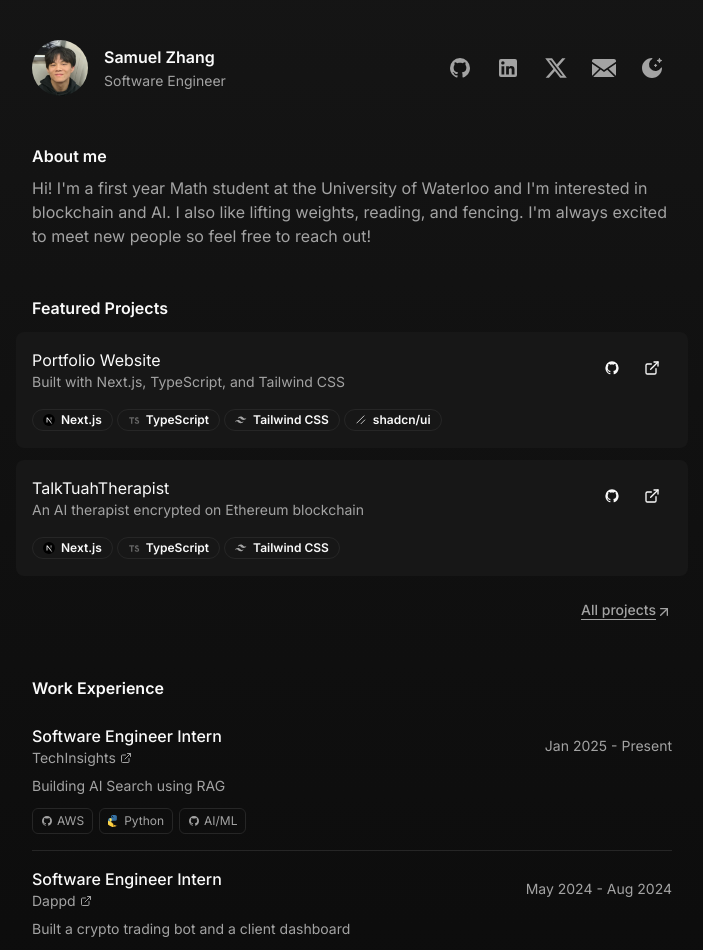
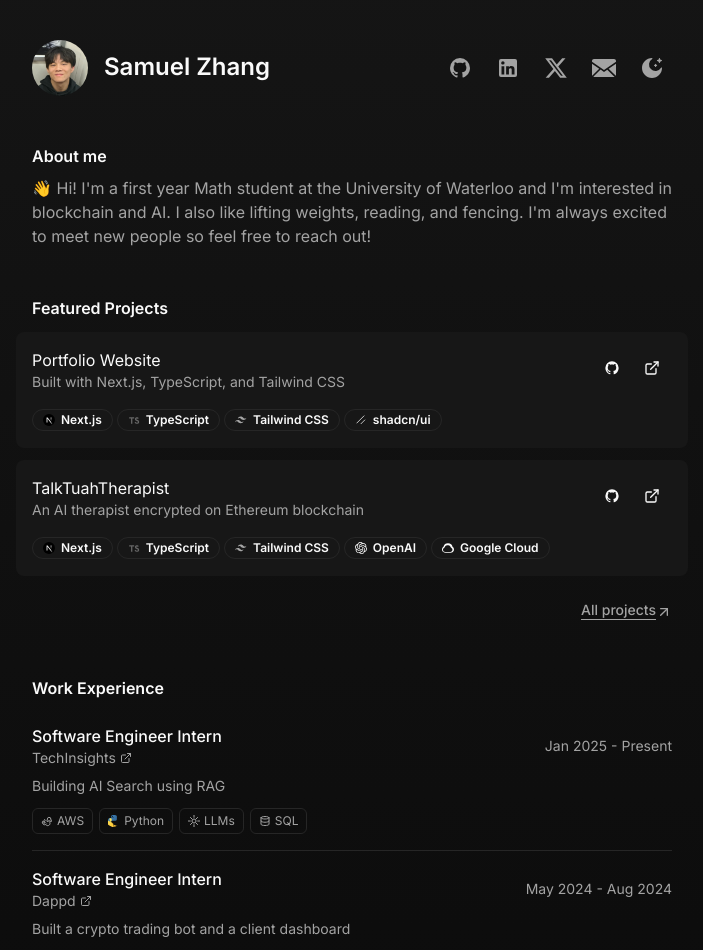
Before and after one commit to SamuelZ12/personal-website, a Next.js app: page / in a window 1280 px wide. Shown: the top 950 px of the page, without its empty margins (288-991 px from the left). Built offline with nearby package versions, Linux system fonts and the light colour scheme.

Commit message:
Update config + tags

```diff
--- a/src/components/header.tsx
+++ b/src/components/header.tsx
@@ -33,7 +33,7 @@ const Header = () => {
                         </AvatarFallback>
                     </Avatar>
                     <div>
-                        <h1 className='font-semibold'>{CONFIG.name}</h1>
+                        <h1 className='text-2xl font-semibold'>{CONFIG.name}</h1>
                         <p className='mt-0.5 text-sm text-muted-foreground'>
                             {CONFIG.title}
                         </p>
--- a/src/components/icons.tsx
+++ b/src/components/icons.tsx
@@ -661,4 +661,30 @@ export const Icons = {
             />
         </svg>
     ),
+    aws: (props: LucideProps) => (
+        <svg viewBox="0 0 24 24" fill="none" xmlns="http://www.w3.org/2000/svg" {...props}>
+            <path d="M7.31 9.06l1.12 2.43A127 127 0 0 0 6.35 13L8 15.5M8.17 15.34c-.51.41-1.1.83-1.74 1.23-.17.12-.37.18-.57.18-.28 0-.57-.11-.77-.32l-1.2-1.25a.97.97 0 0 1-.22-1.09c.13-.32.4-.54.73-.59l1.97-.22M20.71 12.2l-1.83-6.62c-.09-.34-.39-.58-.74-.58h-3.82c-.35 0-.65.24-.74.58l-1.83 6.62c-.11.39.19.78.59.78h1.64c.35 0 .65-.24.74-.58l.23-.83h2.56l.23.83c.09.34.39.58.74.58h1.64c.4 0 .7-.39.59-.78M10.72 17.97l-.17.17c-1.79 1.79-4.69 1.79-6.48 0-1.79-1.79-1.79-4.69 0-6.48l.17-.17M16.5 13.29l.17.17c1.79 1.79 1.79 4.69 0 6.48-1.79 1.79-4.69 1.79-6.48 0l-.17-.17" stroke="currentColor" strokeWidth="2" strokeLinecap="round" strokeLinejoin="round"/>
+        </svg>
+    ),
+    llm: (props: LucideProps) => (
+        <svg viewBox="0 0 24 24" fill="none" xmlns="http://www.w3.org/2000/svg" {...props}>
+            <path d="M12 4.5v-4M12 23.5v-4M4.5 12h-4M23.5 12h-4M4.929 4.929l2.828 2.828M16.243 16.243l2.828 2.828M4.929 19.071l2.828-2.828M16.243 7.757l2.828-2.828" stroke="currentColor" strokeWidth="2" strokeLinecap="round" strokeLinejoin="round"/>
+            <circle cx="12" cy="12" r="4" stroke="currentColor" strokeWidth="2"/>
+        </svg>
+    ),
+    sql: (props: LucideProps) => (
+        <svg viewBox="0 0 24 24" fill="none" xmlns="http://www.w3.org/2000/svg" {...props}>
+            <path d="M4 5.5C4 4.12 7.58 3 12 3s8 1.12 8 2.5M4 5.5v13C4 19.88 7.58 21 12 21s8-1.12 8-2.5v-13M4 5.5C4 6.88 7.58 8 12 8s8-1.12 8-2.5M4 12c0 1.38 3.58 2.5 8 2.5s8-1.12 8-2.5" stroke="currentColor" strokeWidth="2" strokeLinecap="round" strokeLinejoin="round"/>
+        </svg>
+    ),
+    openai: (props: LucideProps) => (
+        <svg viewBox="0 0 24 24" fill="currentColor" {...props}>
+            <path d="M22.2819 9.8211a5.9847 5.9847 0 0 0-.5157-4.9108 6.0462 6.0462 0 0 0-6.5098-2.9A6.0651 6.0651 0 0 0 4.9807 4.1818a5.9847 5.9847 0 0 0-3.9977 2.9 6.0462 6.0462 0 0 0 .7427 7.0966 5.98 5.98 0 0 0 .511 4.9107 6.051 6.051 0 0 0 6.5146 2.9001A5.9847 5.9847 0 0 0 13.2599 24a6.0557 6.0557 0 0 0 5.7718-4.2058 5.9894 5.9894 0 0 0 3.9977-2.9001 6.0557 6.0557 0 0 0-.7475-7.0729zm-9.022 12.6081a4.4755 4.4755 0 0 1-2.8764-1.0408l.1419-.0804 4.7783-2.7582a.7948.7948 0 0 0 .3927-.6813v-6.7369l2.02 1.1686a.071.071 0 0 1 .038.052v5.5826a4.504 4.504 0 0 1-4.4945 4.4944zm-9.6607-4.1254a4.4708 4.4708 0 0 1-.5346-3.0137l.142.0852 4.783 2.7582a.7712.7712 0 0 0 .7806 0l5.8428-3.3685v2.3324a.0804.0804 0 0 1-.0332.0615L9.74 19.9502a4.4992 4.4992 0 0 1-6.1408-1.6464zM2.3408 7.8956a4.485 4.485 0 0 1 2.3655-1.9728V11.6a.7664.7664 0 0 0 .3879.6765l5.8144 3.3543-2.0201 1.1685a.0757.0757 0 0 1-.071 0l-4.8303-2.7865A4.504 4.504 0 0 1 2.3408 7.872zm16.5963 3.8558L13.1038 8.364 15.1192 7.2a.0757.0757 0 0 1 .071 0l4.8303 2.7913a4.4944 4.4944 0 0 1-.6765 8.1042v-5.6772a.79.79 0 0 0-.407-.667zm2.0107-3.0231l-.142-.0852-4.7735-2.7818a.7759.7759 0 0 0-.7854 0L9.409 9.2297V6.8974a.0662.0662 0 0 1 .0284-.0615l4.8303-2.7866a4.4992 4.4992 0 0 1 6.6802 4.66zM8.3065 12.863l-2.02-1.1638a.0804.0804 0 0 1-.038-.0567V6.0742a4.4992 4.4992 0 0 1 7.3757-3.4537l-.142.0805L8.704 5.459a.7948.7948 0 0 0-.3927.6813zm1.0976-2.3654l2.602-1.4998 2.6069 1.4998v2.9994l-2.5974 1.4997-2.6067-1.4997Z"/>
+        </svg>
+    ),
+    googlecloud: (props: LucideProps) => (
+        <svg viewBox="0 0 24 24" fill="currentColor" {...props}>
+            <path d="M12.19 2.38a9.344 9.344 0 0 0-9.234 6.893c.053-.02-.055.013 0 0-3.875 2.551-3.922 8.11-.247 10.941l.006-.007-.007.03a6.717 6.717 0 0 0 4.077 1.356h5.173l.03.03h5.192c6.687.053 9.376-8.605 3.835-12.35a9.365 9.365 0 0 0-2.821-4.552l-.043.043.006-.05A9.344 9.344 0 0 0 12.19 2.38zm-.358 4.146c1.244-.361 2.604-.036 3.6.863a4.38 4.38 0 0 1 1.496 2.655l.006.038.005-.038a9.297 9.297 0 0 0 2.01 1.866c3.548 2.464 1.967 8.016-2.335 8.016h-5.173l-.03.03h-5.192c-4.303 0-5.884-5.552-2.335-8.016a9.297 9.297 0 0 0 2.01-1.866l.005.038.006-.038a4.38 4.38 0 0 1 1.496-2.655 4.38 4.38 0 0 1 3.6-.863z"/>
+        </svg>
+    ),
 }
--- a/src/config.tsx
+++ b/src/config.tsx
@@ -44,7 +44,7 @@ type Config = {
 export const CONFIG: Config = {
     name: 'Samuel Zhang',
     avatar: '/images/headshot.png',
-    title: 'Software Engineer',
+    title: '',
     siteUrl: 'https://samuelzhang.ca/',
     socials: [
         {
@@ -70,7 +70,7 @@ export const CONFIG: Config = {
     ],
     description: (
         <>
-            Hi! I&apos;m a first year Math student at the University of Waterloo
+            👋 Hi! I&apos;m a first year Math student at the University of Waterloo
             and I&apos;m interested in blockchain and AI. I also like lifting
             weights, reading, and fencing. I&apos;m always excited to meet new
             people so feel free to reach out!
@@ -98,7 +98,9 @@ export const CONFIG: Config = {
             tags: [
                 { name: 'Next.js', icon: 'next' },
                 { name: 'TypeScript', icon: 'typescript' },
-                { name: 'Tailwind CSS', icon: 'tailwindcss' }
+                { name: 'Tailwind CSS', icon: 'tailwindcss' },
+                { name: 'OpenAI', icon: 'openai' },
+                { name: 'Google Cloud', icon: 'googlecloud' }
             ],
             featured: true,
             github: 'https://github.com/Brucewang15/TalkTuahTherapist'
@@ -117,9 +119,10 @@ export const CONFIG: Config = {
                 ),
                 link: 'https://techinsights.com',
                 tags: [
-                    { name: 'AWS', icon: 'github' },
+                    { name: 'AWS', icon: 'aws' },
                     { name: 'Python', icon: 'python' },
-                    { name: 'AI/ML', icon: 'github' },
+                    { name: 'LLMs', icon: 'llm' },
+                    { name: 'SQL', icon: 'sql' },
                 ]
             },
             {
@@ -143,7 +146,7 @@ export const CONFIG: Config = {
             {
                 company: 'University of Toronto',
                 role: 'Research Assistant',
-                duration: 'Sep 2022 - Dec 2022',
+                duration: 'Aug 2022 - Dec 2022',
                 description: (
                     <>
                         Bitcoin research under Prof. Anwar Husain
```
Also changed, not shown: 1 other file (tests, documents, lock files or other folders).
